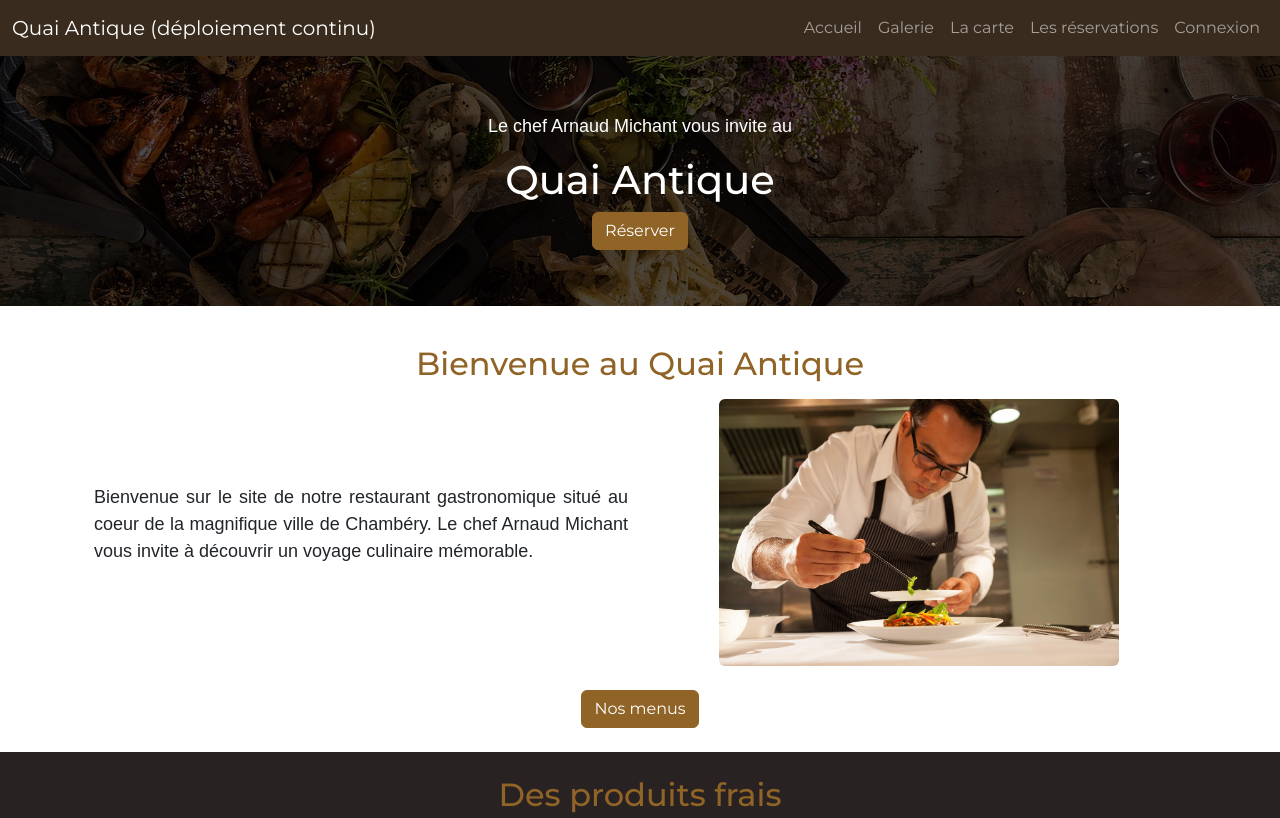
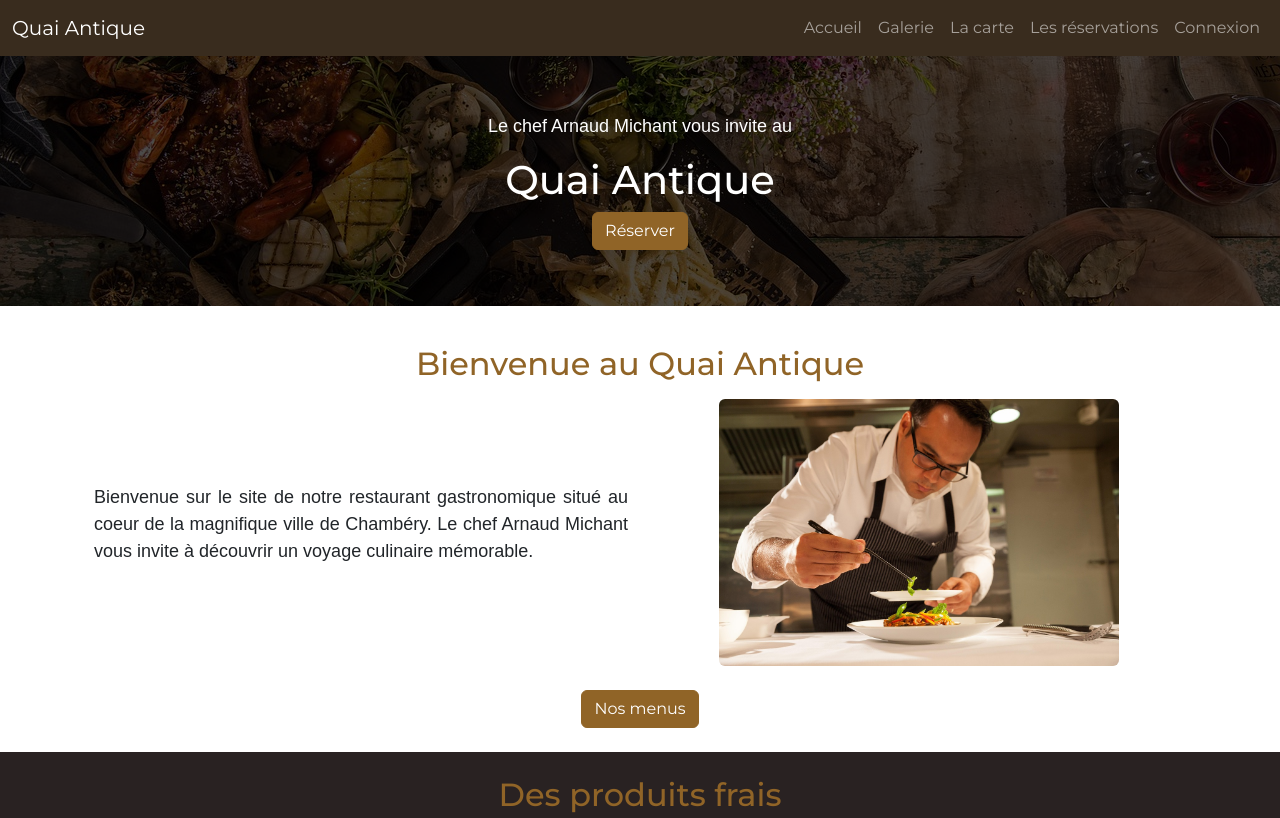
Before and after one commit to r-meynet/QuaiAntiqueRestaurantFront, a website with bundled scripts: page index.html in a window 1280 px wide. Shown: the top 818 px of the page. Built offline with nearby package versions, Linux system fonts and the light colour scheme; a web font is replaced by a local one.

Commit message:
test fonctionnement deploiement continu

```diff
--- a/index.html
+++ b/index.html
@@ -27,7 +27,7 @@
         <header>
             <nav class="navbar navbar-expand-lg bg-dark" data-bs-theme="dark">
                 <div class="container-fluid">
-                    <a class="navbar-brand" href="/">Quai Antique (déploiement continu)</a>
+                    <a class="navbar-brand" href="/">Quai Antique</a>
                     <button
                         class="navbar-toggler"
                         type="button"
```
